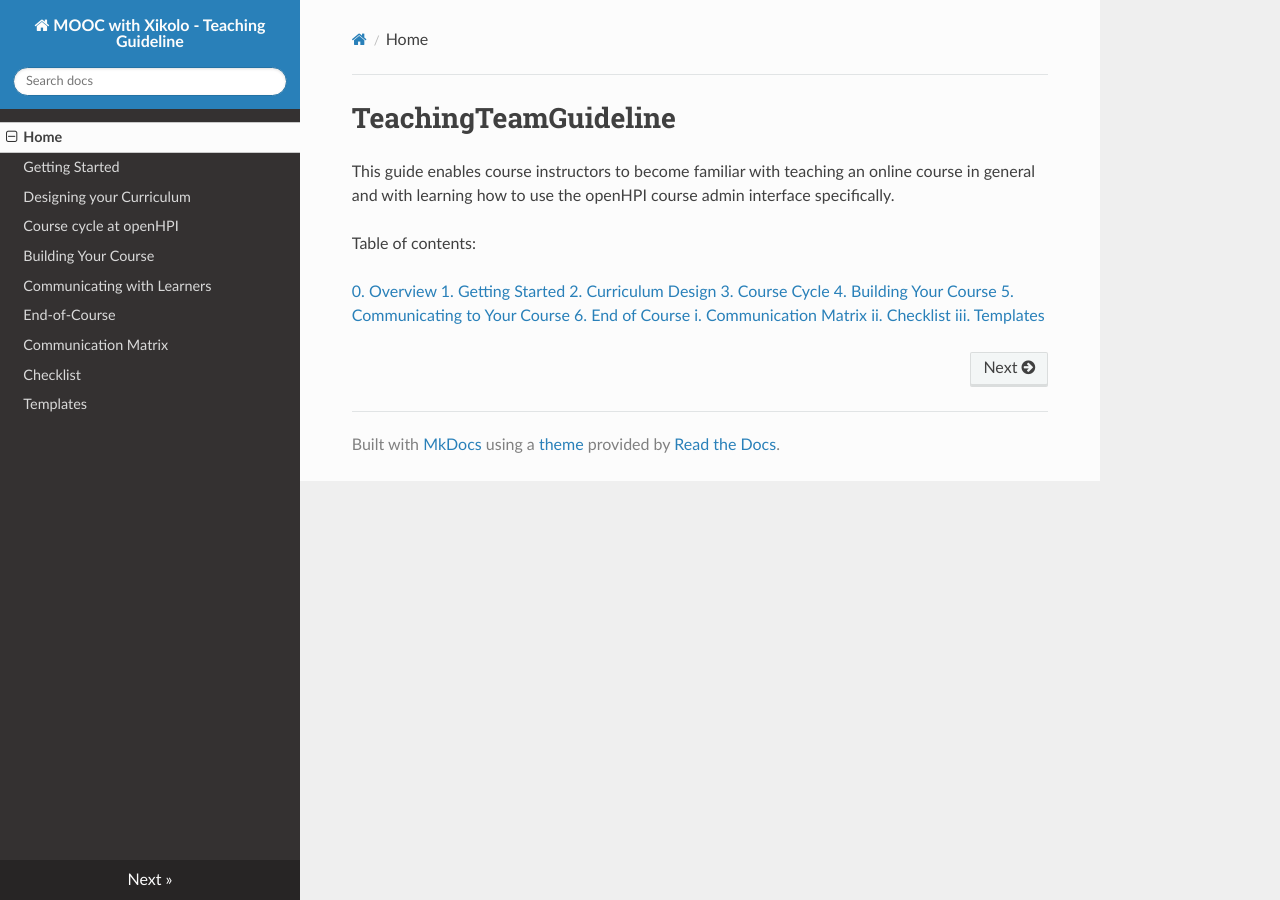
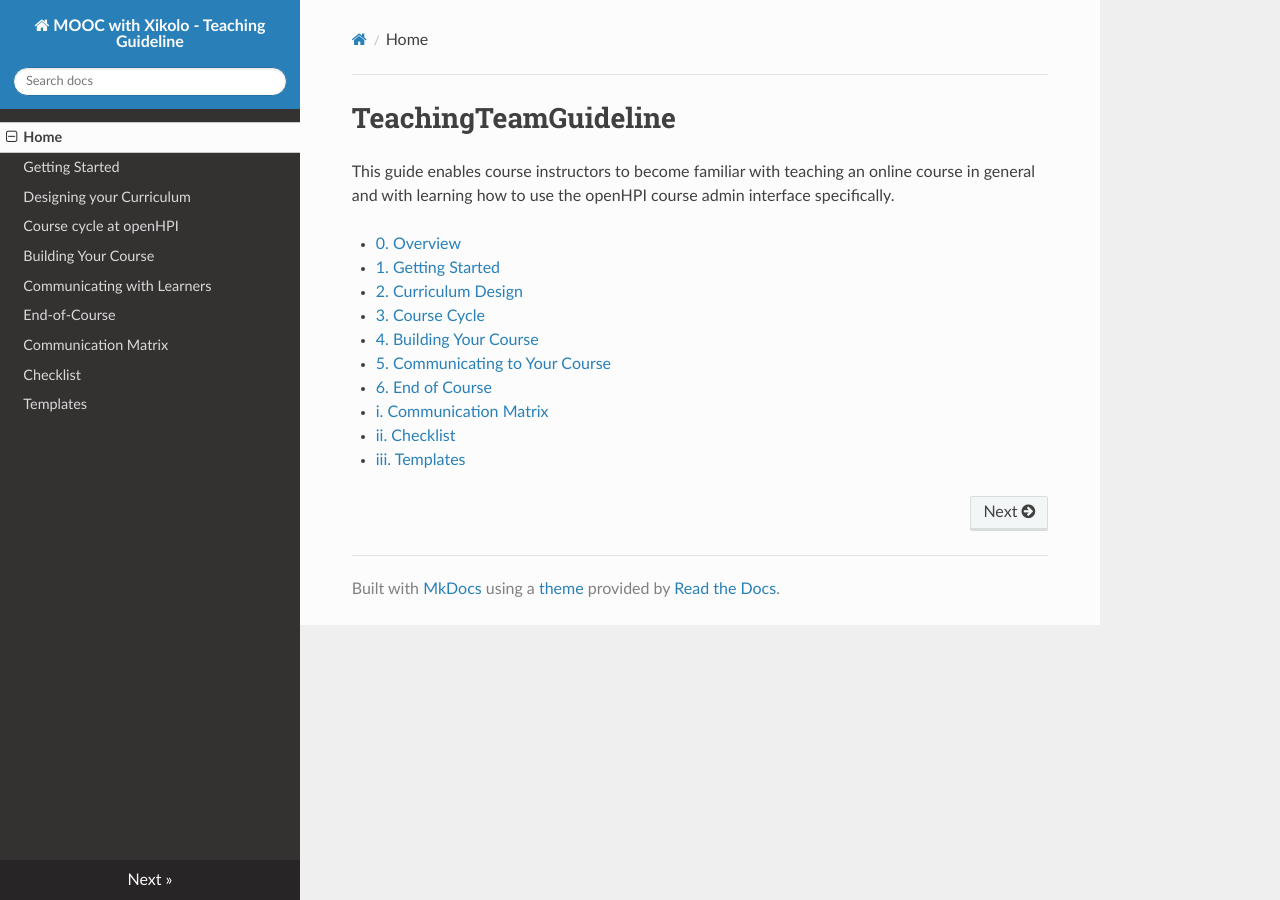
Before and after one commit to openHPI/TeachingTeamGuidelines, an MkDocs documentation site: the page built from docs/index.md, in a window 1280 px wide. Built offline with MkDocs 1.6.1, drawn with Linux system fonts in a browser that asks for light colours; nearby versions of some CDN libraries; old or Windows-style settings are respelled for this version of MkDocs.

Commit message:
Update index.md

```diff
--- a/docs/index.md
+++ b/docs/index.md
@@ -2,15 +2,13 @@
 
 This guide enables course instructors to become familiar with teaching an online course in general and with learning how to use the openHPI course admin interface specifically.
 
-Table of contents:
-
-   [0. Overview](index.md)
-   [1. Getting Started](01_getting-started.md)
-   [2. Curriculum Design](02_curriculum-design.md)
-   [3. Course Cycle](03_course-cycle_schedule.md)
-   [4. Building Your Course](04_adding-content.md)
-   [5. Communicating to Your Course](05_community-management.md)
-   [6. End of Course](06_end-of-course.md)
-   [i. Communication Matrix](07_communication-matrix.md)
-   [ii. Checklist](checklist.md)
-   [iii. Templates](templates.md)
+   - [0. Overview](index.md)
+   - [1. Getting Started](01_getting-started.md)
+   - [2. Curriculum Design](02_curriculum-design.md)
+   - [3. Course Cycle](03_course-cycle_schedule.md)
+   - [4. Building Your Course](04_adding-content.md)
+   - [5. Communicating to Your Course](05_community-management.md)
+   - [6. End of Course](06_end-of-course.md)
+   - [i. Communication Matrix](07_communication-matrix.md)
+   - [ii. Checklist](checklist.md)
+   - [iii. Templates](templates.md)
```
